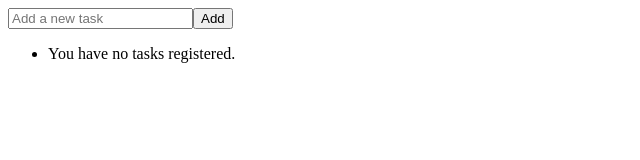
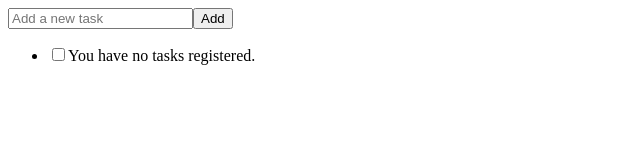
Before and after one commit to ReneSena/todo-list-with-tests, a React (Vite) app: page / in a window 1280 px wide. Shown: the top 160 px of the page, without its empty margins (0-640 px from the left). Built offline with nearby package versions, Linux system fonts and the light colour scheme.

Commit message:
adding a checkbox to mark the task as done

```diff
--- a/src/components/TodoList/TodoList.tsx
+++ b/src/components/TodoList/TodoList.tsx
@@ -1,4 +1,5 @@
-import { FC } from 'react';
+import React, { FC } from 'react';
+import styled from 'styled-components';
 
 export interface ITodoListItem {
     id: string;
@@ -8,9 +9,27 @@ export interface ITodoListItem {
 export interface ITodoList {
     listItems: ITodoListItem[];
 }
+interface IProps {
+    done: boolean;
+}
+
+const ListItem = styled.li<IProps>`
+    text-decoration: ${(props) => props.done && 'line-through'};
+`;
 
 const TodoListItem: FC<ITodoListItem> = ({ id, value }) => {
-    return <li id={id}>{value}</li>;
+    const [taskDone, setTaskDone] = React.useState<boolean>(false);
+
+    const handleCheckbox = () => setTaskDone(!taskDone);
+
+    return (
+        <>
+            <ListItem id={id} done={taskDone}>
+                <input type="checkbox" onClick={handleCheckbox} />
+                {value}
+            </ListItem>
+        </>
+    );
 };
 
 export const TodoList: FC<ITodoList> = ({ listItems }) => {
```
